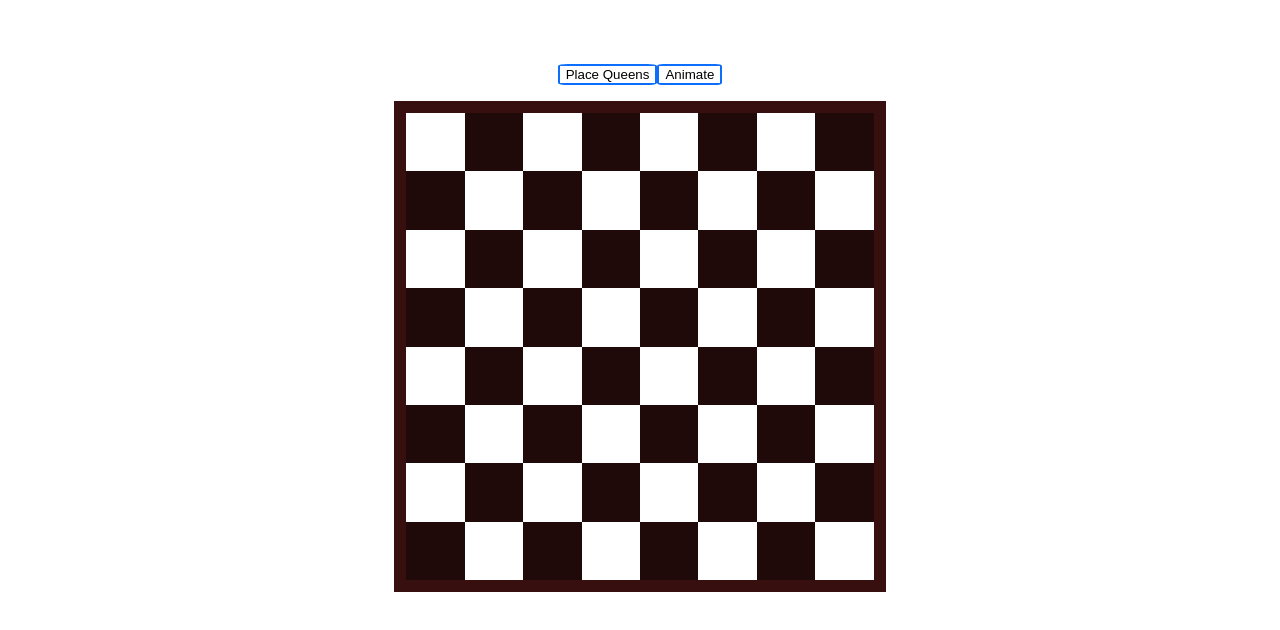
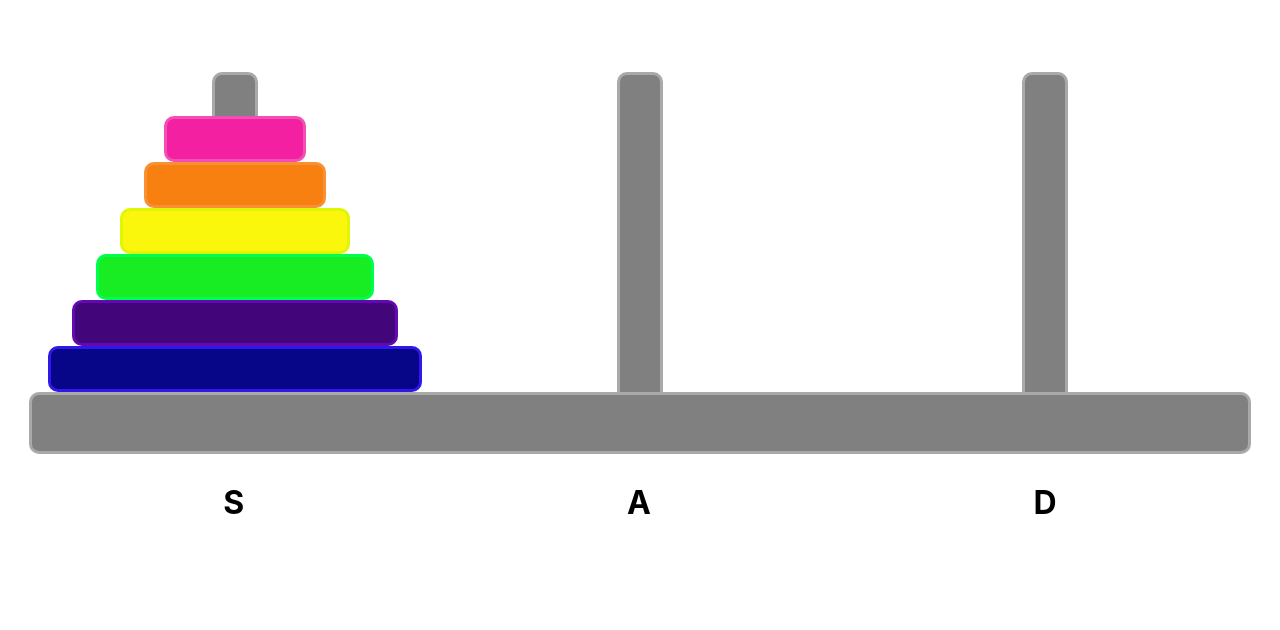
Before and after one commit to IvayloNikolov36/AlgorithmVisualiser, a React (Create React App) app in the folder algorithm-visualizer/: page / in a window 1280 px wide. Shown: the top 630 px of the page. Built offline with nearby package versions, Linux system fonts and the light colour scheme.

Commit message:
hanoi tower elements

```diff
--- a/algorithm-visualizer/src/App.css
+++ b/algorithm-visualizer/src/App.css
@@ -1,18 +1,3 @@
-.App {
-  text-align: center;
-}
-
-.App-header {
-  background-color: #282c34;
-  min-height: 100vh;
-  display: flex;
-  flex-direction: column;
-  align-items: center;
-  justify-content: center;
-  font-size: calc(10px + 2vmin);
-  color: white;
-}
-
 .container {
   display: flex;
   flex-direction: column;
@@ -106,3 +91,104 @@
   background-color: #0D6EFD;
   cursor: pointer;
 }
+
+/* --- Hanoi Tower --- */
+
+.pegsFundament {
+  background-color: grey;
+  border: solid;
+  border-color: darkgrey;
+  border-radius: 10px;
+  width: 95%;
+  height: 3.5rem;
+  margin-left: 0.625rem;
+  margin-right: 0.625rem;
+}
+
+.pegsContainer {
+  display: flex;
+  flex-direction: row;
+  width: 95%;
+  height: 20rem;
+  justify-content: space-around;
+  margin-top: 0.5rem;
+}
+
+.pegsSymbols {
+  display: flex;
+  flex-direction: row;
+  width: 95%;
+  justify-content: space-around;
+  margin-top: 0.5rem;
+}
+
+.pegCol {
+  display: flex;
+  flex-direction: column;
+  align-items: center;
+  justify-content: flex-end;
+  position: relative;
+}
+
+.peg {
+  height: 20rem;
+  width: 2.5rem;
+  background-color: grey;
+  border-top: solid;
+  border-left: solid;
+  border-right: solid;
+  border-color: darkgray;
+  border-top-left-radius: 0.625rem;
+  border-top-right-radius: 0.625rem;
+}
+
+.disksCol {
+  display: flex;
+  flex-direction: column;
+  position: absolute;
+  align-items: center;
+}
+
+.disk {
+  display: flex;
+  flex-direction: row;
+  border-radius: 0.625rem;
+  border: solid;
+  height: 2.5rem;
+}
+
+.extraLargeDisk {
+  border-color: rgb(46, 25, 233);
+  background-color: rgb(7, 5, 136);
+  width: 23rem;
+}
+
+.largeDisk {
+  border-color: rgb(98, 9, 180);
+  background-color: rgb(66, 5, 122);
+  width: 20rem;
+}
+
+.mediumDisk {
+  border-color: rgb(0, 255, 76);
+  background-color: rgb(24, 236, 34);
+  width: 17rem;
+}
+
+.smallDisk {
+  border-color: rgb(223, 247, 7);
+  background-color: rgb(250, 246, 12);
+  width: 14rem;
+}
+
+.extraSmallDisk {
+  border-color: rgb(247, 145, 51);
+  background-color: rgb(247, 128, 16);
+  width: 11rem;
+}
+
+.megaSmallDisk {
+  border-color: rgb(243, 78, 180);
+  background-color: rgb(243, 33, 162);
+  width: 8.5rem;
+}
--- a/algorithm-visualizer/src/App.js
+++ b/algorithm-visualizer/src/App.js
@@ -1,11 +1,13 @@
 import './App.css';
-import ChessBoard from './components/ChessBoard';
+//import ChessBoard from './components/ChessBoard';
+import HanoiTower from './components/HanoiTower';
 // import MazeMatrix from './components/MazeMatrix';
 
 function App() {
   return (
     //<MazeMatrix />
-    <ChessBoard/>
+    //<ChessBoard/>
+    <HanoiTower/>
   );
 }
 
--- /dev/null
+++ b/algorithm-visualizer/src/components/HanoiTower.jsx
@@ -0,0 +1,42 @@
+export default function HanoiTower() {
+
+    return (
+        <div className="container">
+            <div className="pegsContainer">
+                <div className="pegCol">
+                    <div className="disksCol">
+                        <div className="disk megaSmallDisk"></div>
+                        <div className="disk extraSmallDisk"></div>
+                        <div className="disk smallDisk"></div>
+                        <div className="disk mediumDisk"></div>
+                        <div className="disk largeDisk"></div>
+                        <div className="disk extraLargeDisk"></div>
+                    </div>
+                    <div className="peg"></div>
+                </div>
+                <div className="pegCol">
+                    <div className="disksCol">
+                    </div>
+                    <div className="peg"></div>
+                </div>
+                <div className="pegCol">
+                    <div className="disksCol">
+                    </div>
+                    <div className="peg"></div>
+                </div>
+            </div>
+            <div className="pegsFundament"></div>
+            <div className="pegsSymbols">
+                <div className="col">
+                    <h1>S</h1>
+                </div>
+                <div className="col">
+                    <h1>A</h1>
+                </div>
+                <div className="col">
+                    <h1>D</h1>
+                </div>
+            </div>
+        </div>
+    );
+}
```
